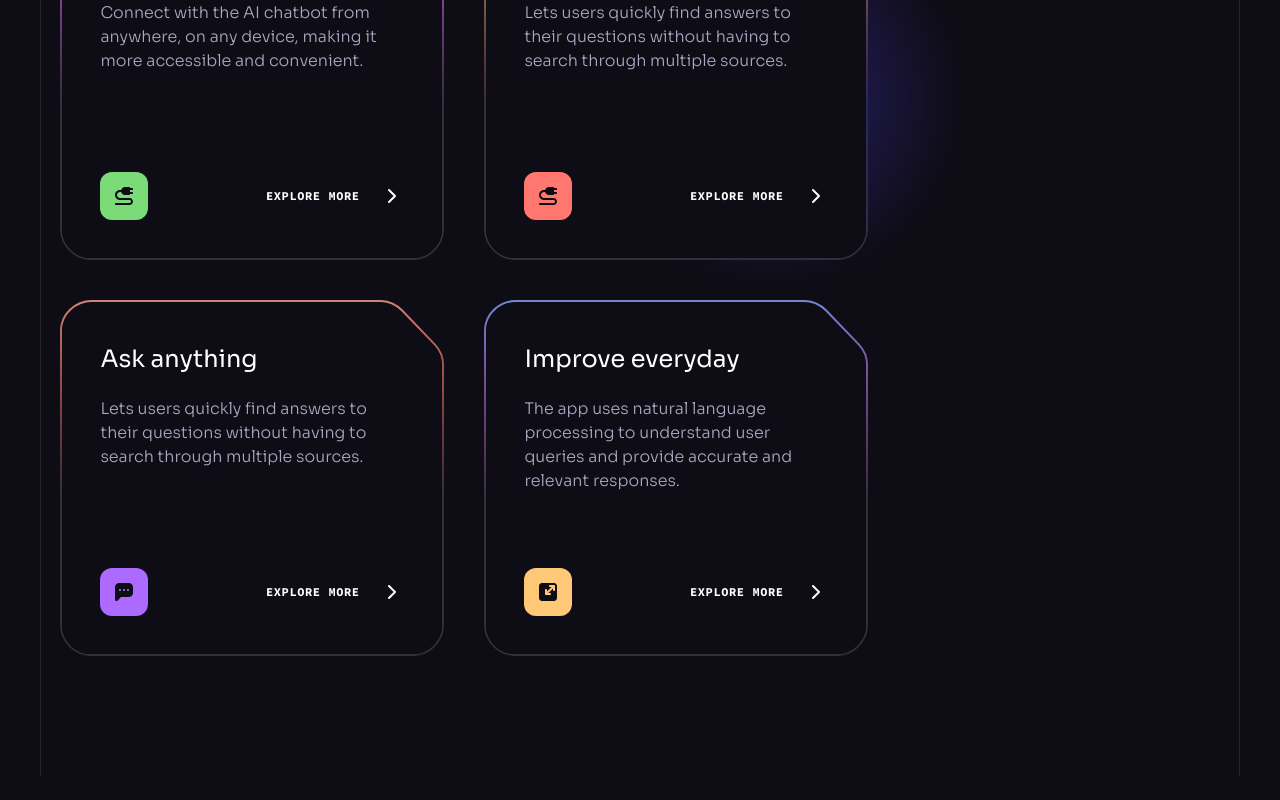
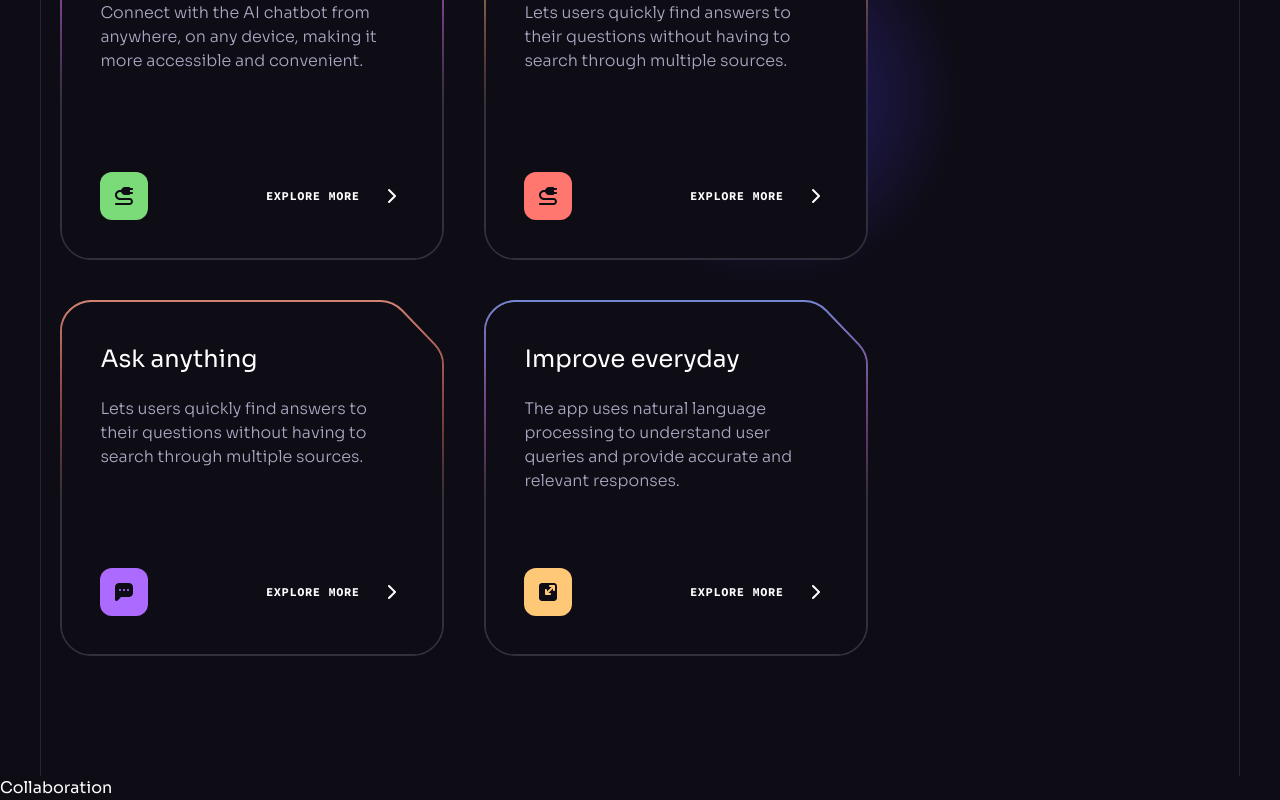
Before and after one commit to AntonioMinafra/BrainWave_with_React.js_TailwindCSS, a React (Vite) app: page / in a window 1280 px wide. Shown: the part 2206-3006 px from the top of the page. Before the commit the page ends 2982 px from the top, so only its background shows below. Built offline with nearby package versions, Linux system fonts and the light colour scheme.

Commit message:
created Collaboration component

```diff
--- a/src/App.jsx
+++ b/src/App.jsx
@@ -1,6 +1,7 @@
 import ButtonGradient from "./assets/svg/ButtonGradient";
 import Benefits from "./components/Benefits";
 import Button from "./components/Button";
+import Collaboration from "./components/Collaboration";
 import Header from "./components/Header";
 import Hero from "./components/Hero";
 
@@ -11,6 +12,7 @@ const App = () => {
         <Header />
         <Hero />
         <Benefits />
+        <Collaboration />
       </div>
 
       <ButtonGradient />
--- /dev/null
+++ b/src/components/Collaboration.jsx
@@ -0,0 +1,5 @@
+const Collaboration = () => {
+  return <div>Collaboration</div>;
+};
+
+export default Collaboration;
```
